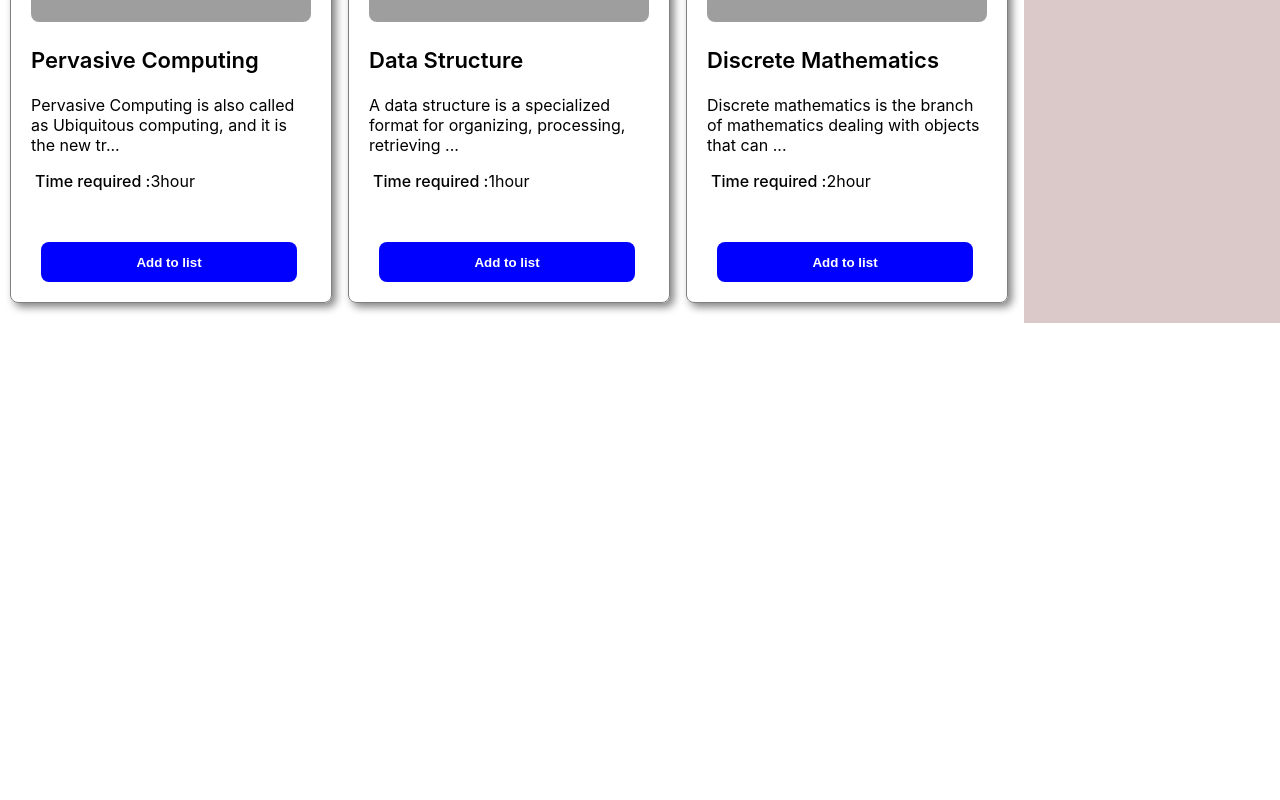
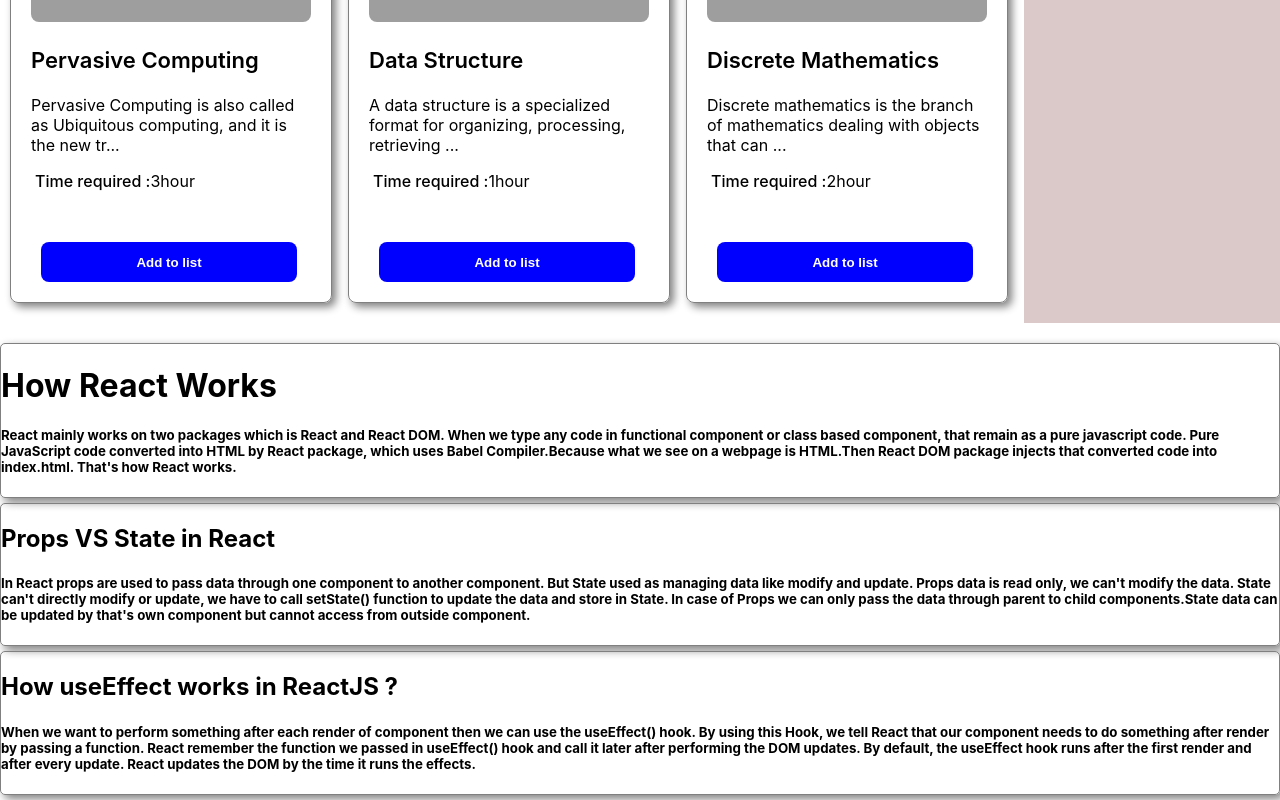
Before and after one commit to biplob2358/study_route, a React (Create React App) app: page / in a window 1280 px wide. Shown: the part 901-1701 px from the top of the page. Before the commit the page ends 1244 px from the top, so only its background shows below. Built offline with nearby package versions, Linux system fonts and the light colour scheme; grey boxes are pictures that could not be loaded.

Commit message:
question  added

```diff
--- a/src/App.js
+++ b/src/App.js
@@ -1,12 +1,14 @@
 import "./App.css";
 import Header from "./component/Header/Header";
 import Main from "./component/Main/Main";
+import Question from "./component/Question/Question";
 
 function App() {
   return (
     <div>
       <Header></Header>
       <Main></Main>
+      <Question></Question>
     </div>
   );
 }
--- /dev/null
+++ b/src/component/Question/Question.css
@@ -0,0 +1,6 @@
+.question-container {
+  border: 1px solid gray;
+  margin-bottom: 5px;
+  border-radius: 5px;
+  box-shadow: 4px 4px 10px gray;
+}
--- /dev/null
+++ b/src/component/Question/Question.js
@@ -0,0 +1,51 @@
+import "./Question.css";
+
+import React from "react";
+
+const Question = () => {
+  return (
+    <div>
+      <div>
+        <div className="question-container">
+          <h1>How React Works</h1>
+          <h5>
+            React mainly works on two packages which is React and React DOM.
+            When we type any code in functional component or class based
+            component, that remain as a pure javascript code. Pure JavaScript
+            code converted into HTML by React package, which uses Babel
+            Compiler.Because what we see on a webpage is HTML.Then React DOM
+            package injects that converted code into index.html. That's how
+            React works.
+          </h5>
+        </div>
+        <div className="question-container">
+          <h2>Props VS State in React</h2>
+          <h5>
+            In React props are used to pass data through one component to
+            another component. But State used as managing data like modify and
+            update. Props data is read only, we can't modify the data. State
+            can't directly modify or update, we have to call setState() function
+            to update the data and store in State. In case of Props we can only
+            pass the data through parent to child components.State data can be
+            updated by that's own component but cannot access from outside
+            component.
+          </h5>
+        </div>
+        <div className="question-container">
+          <h2>How useEffect works in ReactJS ?</h2>
+          <h5>
+            When we want to perform something after each render of component
+            then we can use the useEffect() hook. By using this Hook, we tell
+            React that our component needs to do something after render by
+            passing a function. React remember the function we passed in
+            useEffect() hook and call it later after performing the DOM updates.
+            By default, the useEffect hook runs after the first render and after
+            every update. React updates the DOM by the time it runs the effects.
+          </h5>
+        </div>
+      </div>
+    </div>
+  );
+};
+
+export default Question;
```
